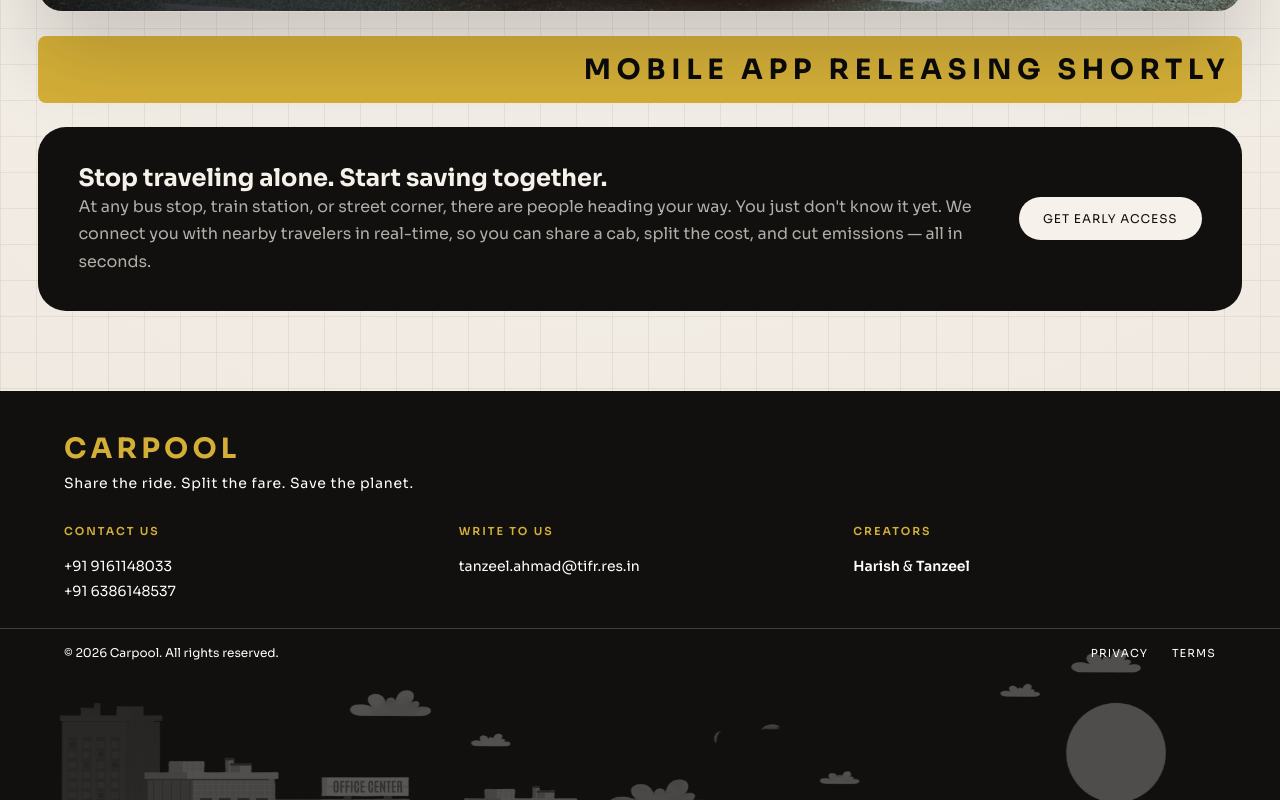
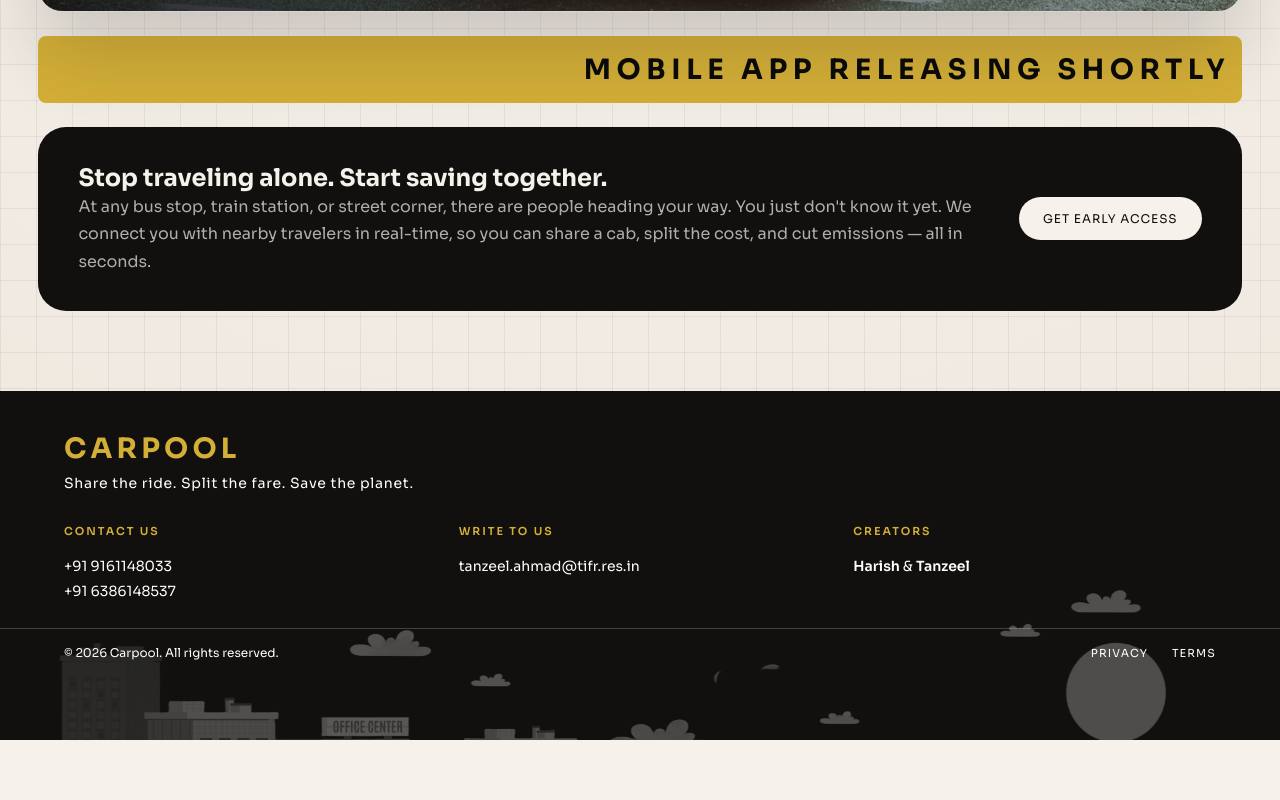
Before and after one commit to tanzeel-a/carpool-app, a Next.js app in the folder Nextjs_app/: page / in a window 1280 px wide. Shown: the part 728-1528 px from the top of the page. After the commit the page ends 1468 px from the top, so only its background shows below. Built offline with nearby package versions, Linux system fonts and the light colour scheme.

Commit message:
fixed the footer image

```diff
--- a/Nextjs_app/src/app/page.module.css
+++ b/Nextjs_app/src/app/page.module.css
@@ -526,7 +526,7 @@
   width: 100%;
   pointer-events: none;
   z-index: 1;
-  margin-top: -60px;
+  margin-top: -120px;
 }
 
 .footerImage img {
```
